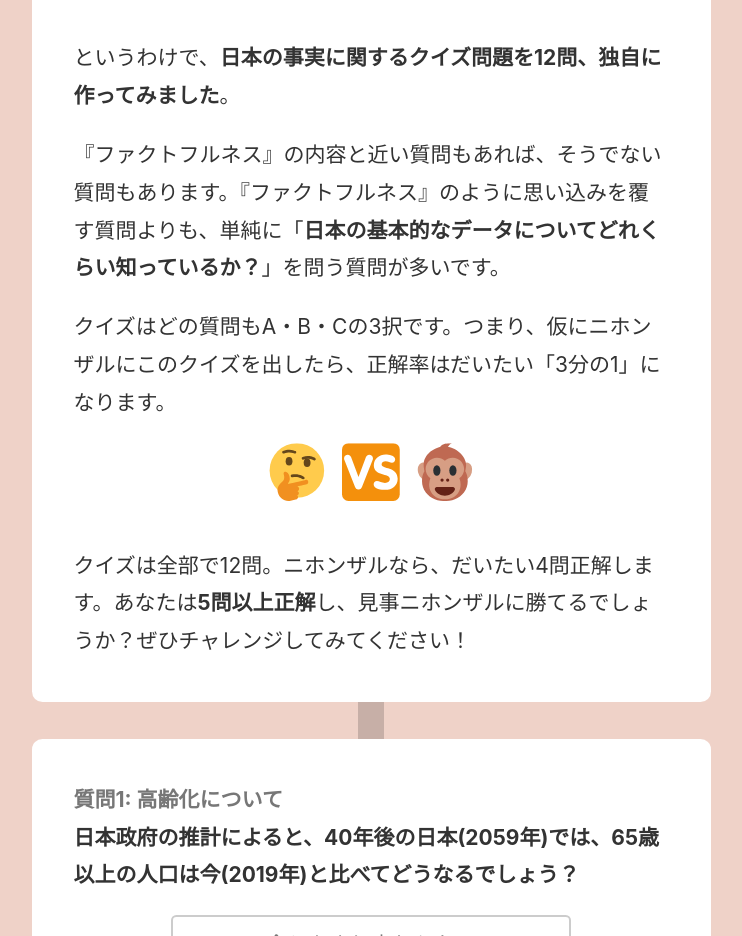
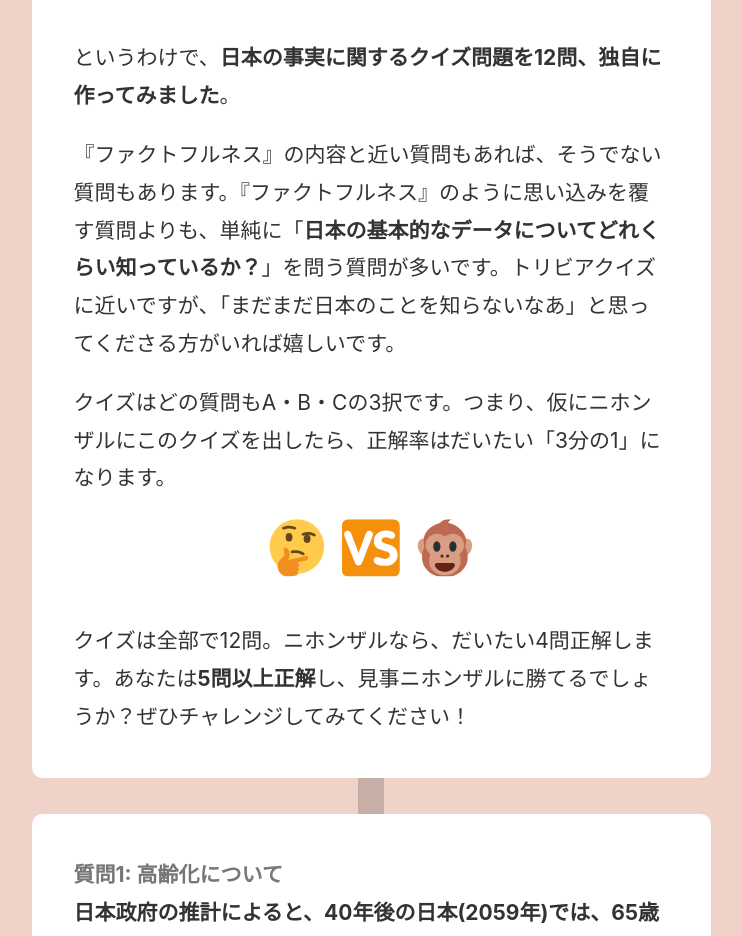
Before and after one commit to tkgshn/factquiz-jp.chibicode.com, a Next.js app: page / in a window 1280 px wide. Shown: the part 780-1716 px from the top of the page, without its empty margins (269-1011 px from the left). Built offline with nearby package versions, Linux system fonts and the light colour scheme.

Commit message:
Update intro.js

```diff
--- a/src/components/intro.js
+++ b/src/components/intro.js
@@ -81,7 +81,7 @@ const Intro = () => (
     <p>
       『ファクトフルネス』の内容と近い質問もあれば、そうでない質問もあります。『ファクトフルネス』のように思い込みを覆す質問よりも、単純に「
       <strong>日本の基本的なデータについてどれくらい知っているか？</strong>
-      」を問う質問が多いです。
+      」を問う質問が多いです。トリビアクイズに近いですが、「まだまだ日本のことを知らないなあ」と思ってくださる方がいれば嬉しいです。
     </p>
     <p
       css={css`
```
